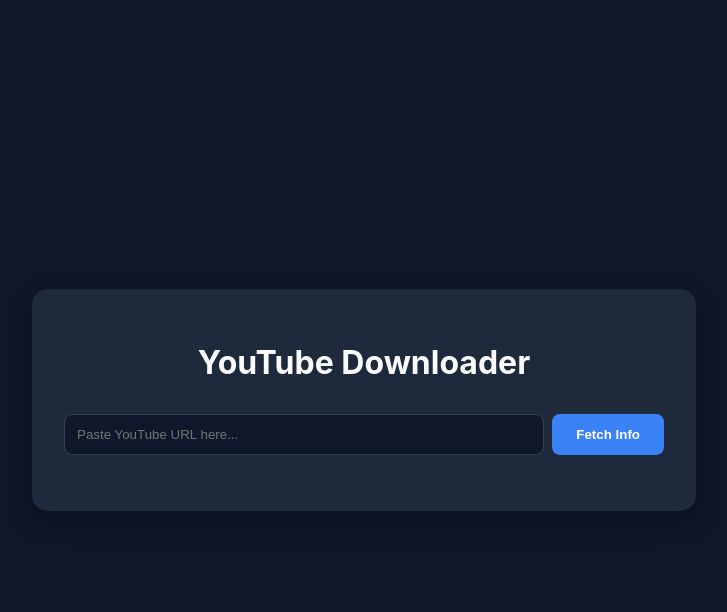
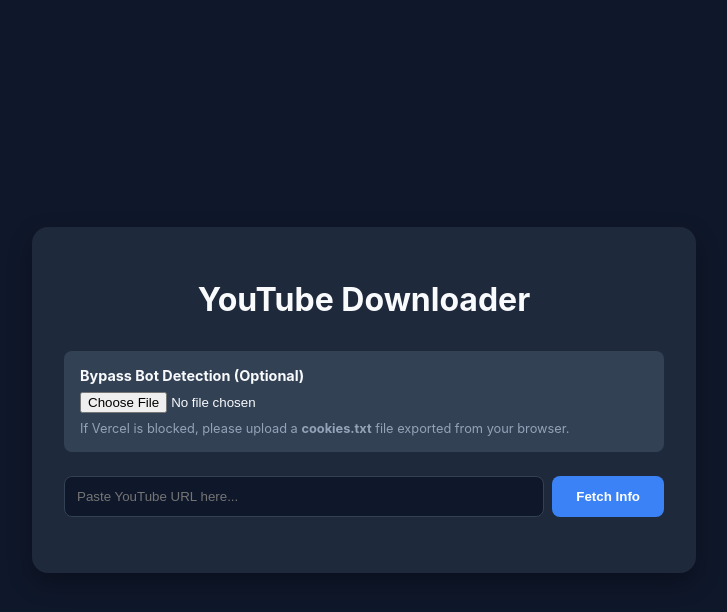
Before and after one commit to SainandaG/web_scrap, a Flask app: page / in a window 1280 px wide. Shown: the top 612 px of the page, without its empty margins (276-1003 px from the left). Run offline with Flask 3, Linux system fonts and the light colour scheme; some libraries are stand-ins or nearby versions.

Commit message:
Implement cookies.txt upload for advanced Vercel bot bypass

```diff
--- a/app.py
+++ b/app.py
@@ -30,27 +30,58 @@
 
 @app.route('/api/info', methods=['POST'])
 def get_info():
-    url = request.json.get('url')
+    url = request.form.get('url')
     if not url:
-        return jsonify({"error": "No URL provided"}), 400
+        # Fallback for old JSON requests
+        if request.is_json:
+            url = request.json.get('url')
+        if not url:
+            return jsonify({"error": "No URL provided"}), 400
+
+    cookiefile_path = None
+    if 'cookies' in request.files:
+        file = request.files['cookies']
+        if file.filename != '':
+            cookiefile_path = os.path.join(DOWNLOADS_DIR, f"temp_cookies_{os.urandom(4).hex()}.txt")
+            file.save(cookiefile_path)
 
     downloader = YouTubeDownloader()
-    info = downloader.get_video_info(url)
+    info = downloader.get_video_info(url, cookiefile_path=cookiefile_path)
+
+    # Clean up temp cookie file
+    if cookiefile_path and os.path.exists(cookiefile_path):
+        try: os.remove(cookiefile_path)
+        except: pass
+
     return jsonify(info)
 
 @app.route('/api/download', methods=['POST'])
 def download_video():
-    data = request.json
-    url = data.get('url')
-    resolution = data.get('resolution', 'Best')
-    start_time = data.get('start_time')
-    end_time = data.get('end_time')
+    url = request.form.get('url')
+    resolution = request.form.get('resolution', 'Best')
+    start_time = request.form.get('start_time')
+    end_time = request.form.get('end_time')
+
+    # Fallback for old JSON requests
+    if not url and request.is_json:
+        data = request.json
+        url = data.get('url')
+        resolution = data.get('resolution', 'Best')
+        start_time = data.get('start_time')
+        end_time = data.get('end_time')
 
     if not url:
         return jsonify({"error": "No URL provided"}), 400
 
     video_id = url.split('=')[-1] # Simple ID extraction
     progress_storage[video_id] = 0
+
+    cookiefile_path = None
+    if 'cookies' in request.files:
+        file = request.files['cookies']
+        if file.filename != '':
+            cookiefile_path = os.path.join(DOWNLOADS_DIR, f"dl_cookies_{video_id}_{os.urandom(4).hex()}.txt")
+            file.save(cookiefile_path)
 
     def run_download():
         downloader = YouTubeDownloader(
@@ -59,7 +90,13 @@
         )
         # Point to the correct directory
         downloader.download_dir = DOWNLOADS_DIR
-        filename = downloader.download(url, resolution, start_time, end_time)
+        filename = downloader.download(url, resolution, start_time, end_time, cookiefile_path=cookiefile_path)
+
+        # Clean up temp cookie file
+        if cookiefile_path and os.path.exists(cookiefile_path):
+            try: os.remove(cookiefile_path)
+            except: pass
+
         if filename:
             progress_storage[video_id + "_file"] = filename
             progress_storage[video_id] = 100 # Ensure it hits 100%
--- a/templates/index.html
+++ b/templates/index.html
@@ -107,6 +107,17 @@
 <body>
     <div class="container">
         <h1>YouTube Downloader</h1>
+
+        <div
+            style="margin-bottom: 1.5rem; text-align: left; background: #334155; padding: 1rem; border-radius: 0.5rem; font-size: 0.9rem;">
+            <label style="font-weight: bold; display: block; margin-bottom: 0.5rem;">Bypass Bot Detection
+                (Optional)</label>
+            <input type="file" id="cookieFile" accept=".txt" style="margin-bottom: 0.5rem;">
+            <div style="color: #94a3b8; font-size: 0.8rem;">
+                If Vercel is blocked, please upload a <b>cookies.txt</b> file exported from your browser.
+            </div>
+        </div>
+
         <div class="input-group">
             <input type="text" id="url" placeholder="Paste YouTube URL here...">
             <button id="fetchBtn">Fetch Info</button>
@@ -146,16 +157,22 @@
 
         fetchBtn.onclick = async () => {
             const url = urlInput.value;
+            const cookieFile = document.getElementById('cookieFile').files[0];
             if (!url) return alert('Enter a URL');
 
             fetchBtn.disabled = true;
             status.innerText = 'Fetching info...';
 
+            const formData = new FormData();
+            formData.append('url', url);
+            if (cookieFile) {
+                formData.append('cookies', cookieFile);
+            }
+
             try {
                 const res = await fetch('/api/info', {
                     method: 'POST',
-                    headers: { 'Content-Type': 'application/json' },
-                    body: JSON.stringify({ url })
+                    body: formData
                 });
                 const data = await res.json();
 
@@ -189,15 +206,22 @@
         downloadBtn.onclick = async () => {
             const url = urlInput.value;
             const resVal = document.getElementById('resolution').value;
+            const cookieFile = document.getElementById('cookieFile').files[0];
 
             downloadBtn.disabled = true;
             progressContainer.style.display = 'block';
 
+            const formData = new FormData();
+            formData.append('url', url);
+            formData.append('resolution', resVal);
+            if (cookieFile) {
+                formData.append('cookies', cookieFile);
+            }
+
             try {
                 const res = await fetch('/api/download', {
                     method: 'POST',
-                    headers: { 'Content-Type': 'application/json' },
-                    body: JSON.stringify({ url, resolution: resVal })
+                    body: formData
                 });
                 const data = await res.json();
 
```
Also changed, not shown: downloader.py (+9 -3 lines).
